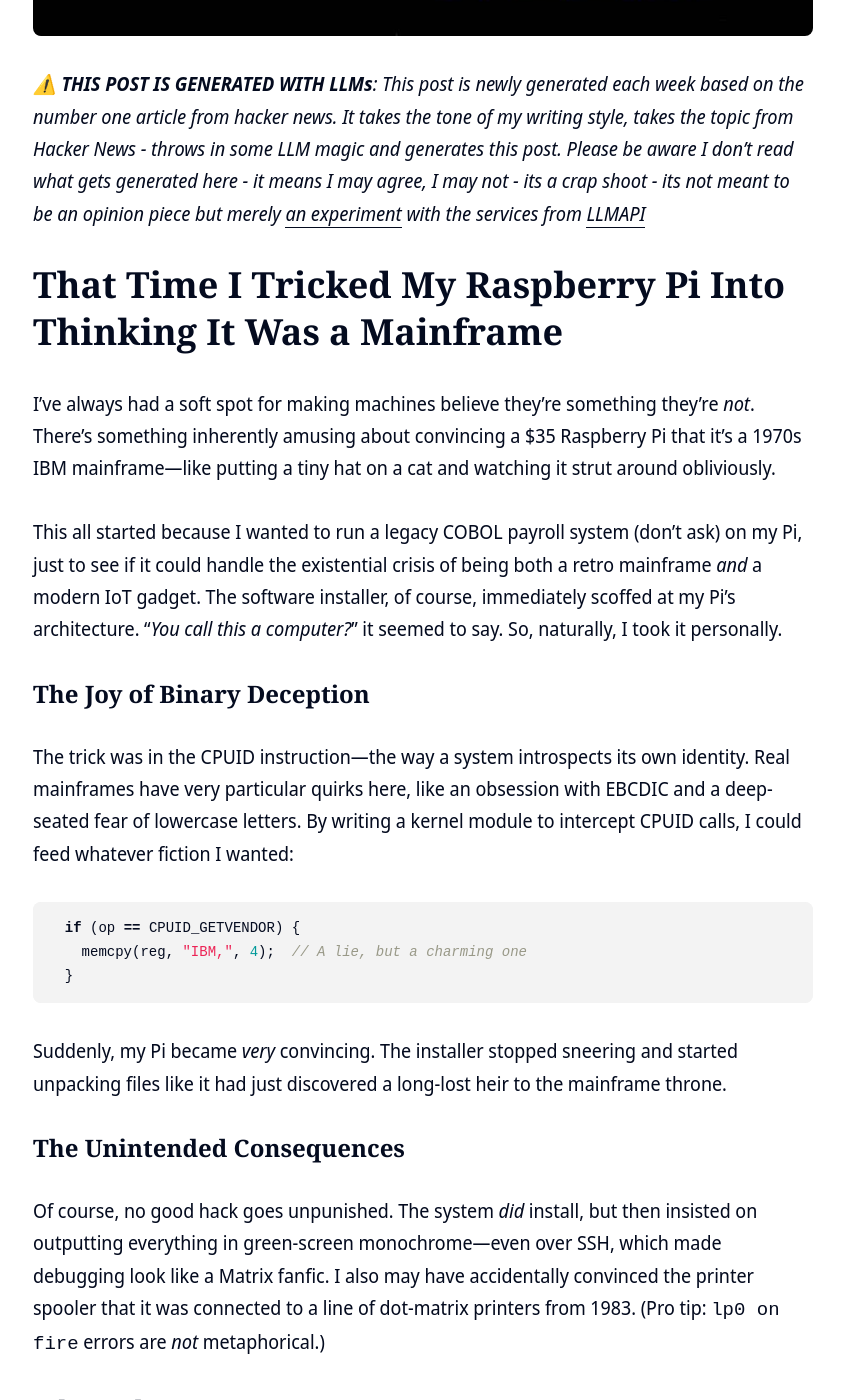
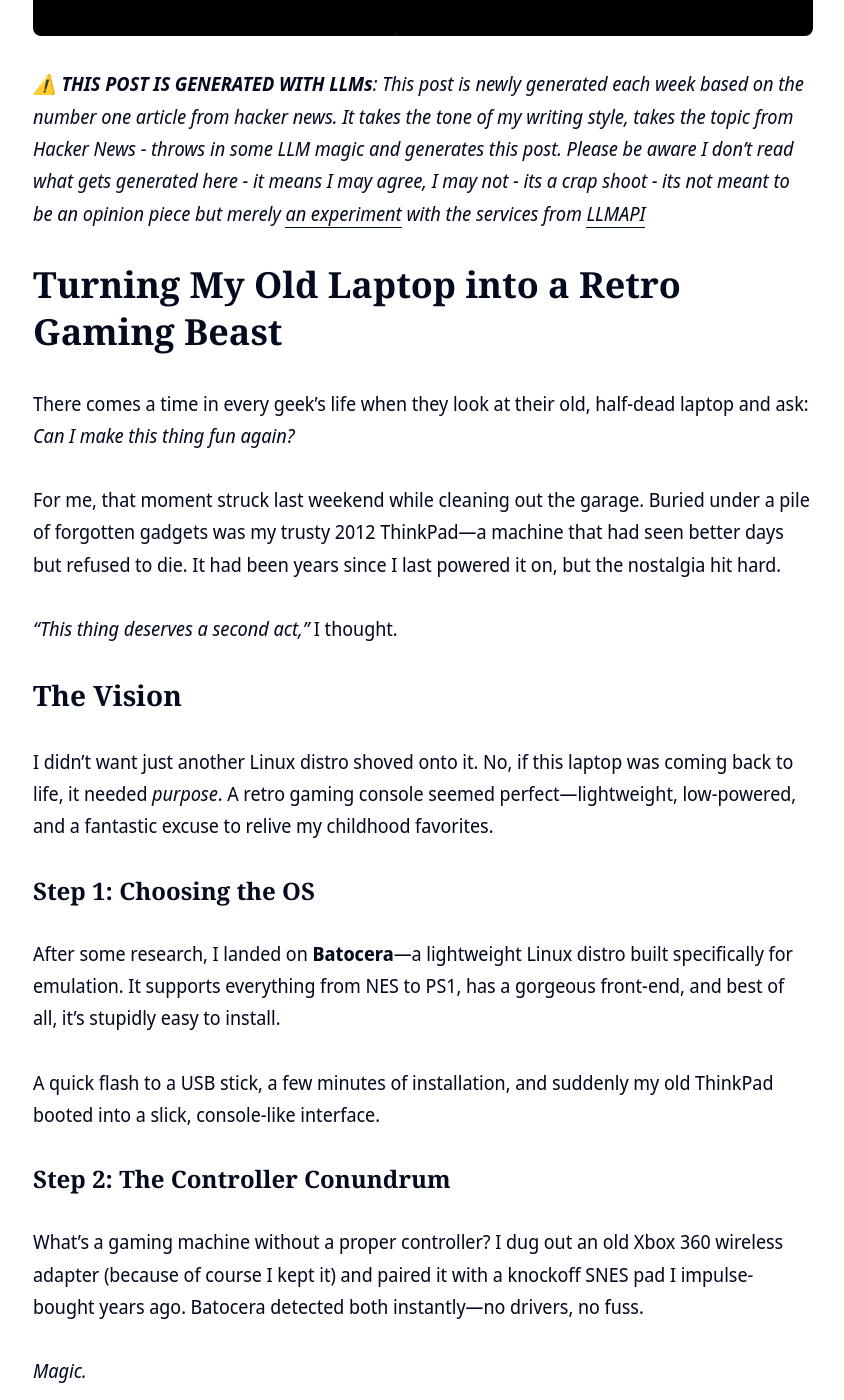
Before and after one commit to clintjb/clintjb.github.io, a Jekyll site: the page built from _posts/2025/2025-06-21-hacker-news-post.md, in a window 1280 px wide and 1400 px high, scrolled down 839 px. Shown: the whole window, without its empty margins (217-1061 px from the left). Built offline with Jekyll 4.4.1, drawn with Linux system fonts in a browser that asks for light colours; nearby versions of some CDN libraries; some of the changed text lies outside the part shown.

Commit message:
Updated Weekly Post

````diff
--- a/_posts/2025/2025-06-21-hacker-news-post.md
+++ b/_posts/2025/2025-06-21-hacker-news-post.md
@@ -13,31 +13,49 @@ image: '/images/posts/2025/weekly.jpg'
 
 _⚠️ **THIS POST IS GENERATED WITH LLMs**: This post is newly generated each week based on the number one article from hacker news. It takes the tone of my writing style, takes the topic from Hacker News - throws in some LLM magic and generates this post. Please be aware I don't read what gets generated here - it means I may agree, I may not - its a crap shoot - its not meant to be an opinion piece but merely [an experiment](https://github.com/clintjb/Weekly-Post) with the services from [LLMAPI](https://docs.llmapi.com/quickstart#available-models)_
 
-# That Time I Tricked My Raspberry Pi Into Thinking It Was a Mainframe
+# Turning My Old Laptop into a Retro Gaming Beast
 
-I’ve always had a soft spot for making machines believe they’re something they’re *not*. There’s something inherently amusing about convincing a $35 Raspberry Pi that it’s a 1970s IBM mainframe—like putting a tiny hat on a cat and watching it strut around obliviously.
+There comes a time in every geek's life when they look at their old, half-dead laptop and ask: *Can I make this thing fun again?*
 
-This all started because I wanted to run a legacy COBOL payroll system (don’t ask) on my Pi, just to see if it could handle the existential crisis of being both a retro mainframe *and* a modern IoT gadget. The software installer, of course, immediately scoffed at my Pi’s architecture. “*You call this a computer?*” it seemed to say. So, naturally, I took it personally.
+For me, that moment struck last weekend while cleaning out the garage. Buried under a pile of forgotten gadgets was my trusty 2012 ThinkPad—a machine that had seen better days but refused to die. It had been years since I last powered it on, but the nostalgia hit hard.
 
-### The Joy of Binary Deception
-The trick was in the CPUID instruction—the way a system introspects its own identity. Real mainframes have very particular quirks here, like an obsession with EBCDIC and a deep-seated fear of lowercase letters. By writing a kernel module to intercept CPUID calls, I could feed whatever fiction I wanted:
+*"This thing deserves a second act,"* I thought.
 
-```c
-  if (op == CPUID_GETVENDOR) {
-    memcpy(reg, "IBM,", 4);  // A lie, but a charming one
-  }
-```
+## The Vision
+I didn’t want just another Linux distro shoved onto it. No, if this laptop was coming back to life, it needed *purpose*. A retro gaming console seemed perfect—lightweight, low-powered, and a fantastic excuse to relive my childhood favorites.
 
-Suddenly, my Pi became *very* convincing. The installer stopped sneering and started unpacking files like it had just discovered a long-lost heir to the mainframe throne.
+### Step 1: Choosing the OS
+After some research, I landed on **Batocera**—a lightweight Linux distro built specifically for emulation. It supports everything from NES to PS1, has a gorgeous front-end, and best of all, it’s stupidly easy to install.
 
-### The Unintended Consequences
-Of course, no good hack goes unpunished. The system *did* install, but then insisted on outputting everything in green-screen monochrome—even over SSH, which made debugging look like a Matrix fanfic. I also may have accidentally convinced the printer spooler that it was connected to a line of dot-matrix printers from 1983. (Pro tip: `lp0 on fire` errors are *not* metaphorical.)
+A quick flash to a USB stick, a few minutes of installation, and suddenly my old ThinkPad booted into a slick, console-like interface.
 
-### Why Bother?
-Because it’s *fun*. There’s a certain artistry in bending a system’s perception of itself. And honestly, the look on my colleague’s face when I told them our “production mainframe” was running on a credit-card-sized computer was worth every kernel panic.
+### Step 2: The Controller Conundrum
+What’s a gaming machine without a proper controller? I dug out an old Xbox 360 wireless adapter (because of course I kept it) and paired it with a knockoff SNES pad I impulse-bought years ago. Batocera detected both instantly—no drivers, no fuss.
 
-Next target: making my smart toaster think it’s a Super Nintendo. (Don’t worry, I’ll disable the actual heating element first.)
+*Magic.*
 
-—
+### Step 3: ROM Hunting (The Legal Gray Zone)
+Let’s just say the internet is *full* of abandonware. After an afternoon of *totally legitimate acquisition methods*, I had a treasure trove of classics: *Super Mario World, Sonic 3 & Knuckles, Street Fighter II, Metal Gear Solid*—nostalgia overload.
 
-*If you’ve ever tricked hardware into an identity crisis, I’d love to hear about it. Bonus points if it involved a toaster.*
+I even found some obscure gems I’d never played before. *Crusader: No Remorse*? Never heard of it. Now? Absolute obsession.
+
+## The Snags
+Of course, nothing ever goes perfectly.
+
+- **Performance Issues**: Some PS1 games (*looking at you, Tekken 3*) stuttered. Tweaking the emulator settings helped, but it was a reminder that this wasn’t top-tier hardware.
+- **Storage Wars**: A 128GB SSD isn’t much when you’re hoarding ROMs. I considered upgrading but decided to embrace the limitation—forcing myself to curate rather than hoard.
+- **Heat Problems**: The old girl was *toasty*. A quick disassembly, fresh thermal paste, and a cheap laptop cooler made it bearable.
+
+## The Final Product
+After a weekend of tinkering, I had a perfectly capable retro gaming machine. My kids were baffled at first ("Why are the graphics so bad?"), but after showing them *Super Mario Kart*, they were hooked.
+
+Now, instead of gathering dust, this ThinkPad has a new lease on life—a shrine to 90s gaming, sitting proudly beside the TV.
+
+## Lessons Learned
+- Old hardware doesn’t have to be useless. Sometimes, all it needs is a new purpose.
+- Emulation is *weirdly* satisfying—it’s like digital archaeology.
+- I *definitely* have a problem when it comes to collecting ROMs.
+
+If you’ve got an old laptop lying around, give it a shot. Who knows? You might rediscover a piece of your childhood—and give that trusty machine the retirement it deserves.
+
+Now, if you’ll excuse me, I have a date with *Chrono Trigger*.
````
